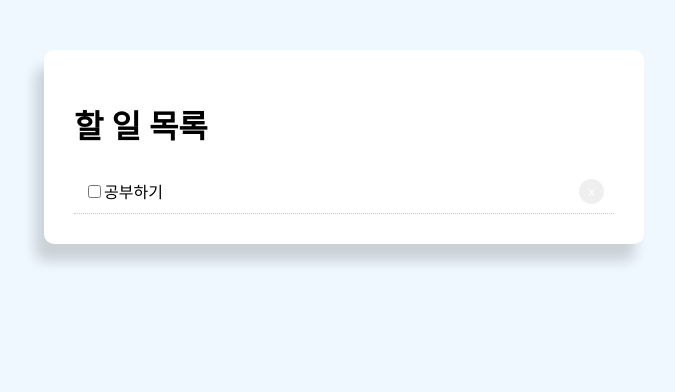
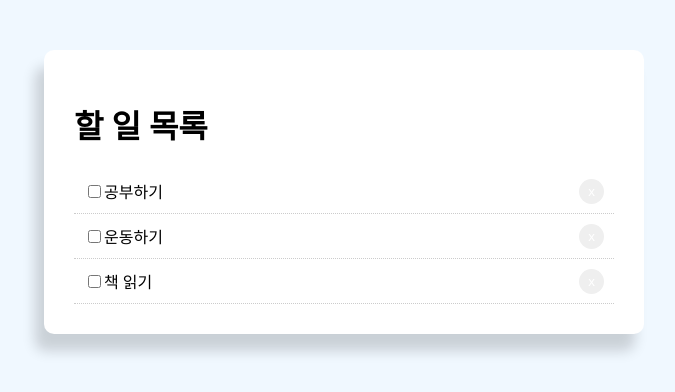
Before and after one commit to Bigdata92/clone-react-ts, a React (Vite) app: page / in a window 1280 px wide. Shown: the top 392 px of the page, without its empty margins (296-971 px from the left). Built offline with nearby package versions, Linux system fonts and the light colour scheme.

Commit message:
Map 메소드를 사용한 할 일 목록 나열

```diff
--- a/src/App.tsx
+++ b/src/App.tsx
@@ -20,6 +20,24 @@
     };
   };
 
+  todoData = [
+    {
+      id: 1,
+      title: "공부하기",
+      completed: true,
+    },
+    {
+      id: 2,
+      title: "운동하기",
+      completed: false,
+    },
+    {
+      id: 3,
+      title: "책 읽기",
+      completed: false,
+    },
+  ]
+
   render() {
     return (
       <div className="container">
@@ -27,11 +45,14 @@
           <div className="title">
             <h1>할 일 목록</h1>
           </div>
-          <div style={this.getStyle()}>
-            <input type="checkbox" defaultChecked={false} />
-            공부하기
-            <button style={this.btnStyle}>x</button>
-          </div>
+
+      {this.todoData.map((data) => (
+        <div style={this.getStyle()} key={data.id}>
+          <input type="checkbox" defaultChecked={false} />
+          {data.title}
+          <button style={this.btnStyle}>x</button>
+        </div>
+      ))}
         </div>
       </div>
     );
```
